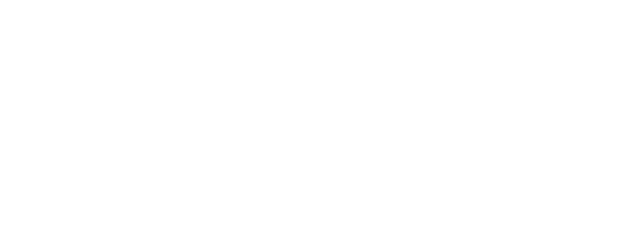
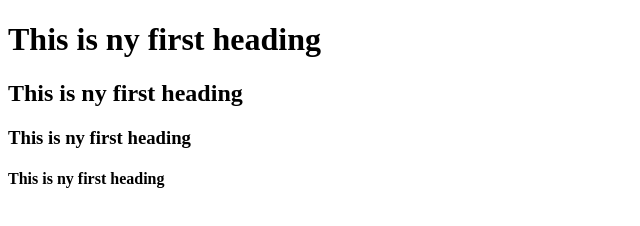
Before and after one commit to Shahjalal1984/my-second-repo, a plain HTML site: page index.html in a window 1280 px wide. Shown: the whole page, without its empty margins (0-640 px from the left). Drawn offline with Linux system fonts and the light colour scheme.

Commit message:
midified in ndex.html

```diff
--- a/index.html
+++ b/index.html
@@ -7,6 +7,9 @@
     <title>My-second repo</title>
 </head>
 <body>
-
+    <h1>This is ny first heading </h1>
+    <h2>This is ny first heading </h2>
+    <h3>This is ny first heading </h3>
+    <h4>This is ny first heading </h4>
 </body>
 </html>
```
